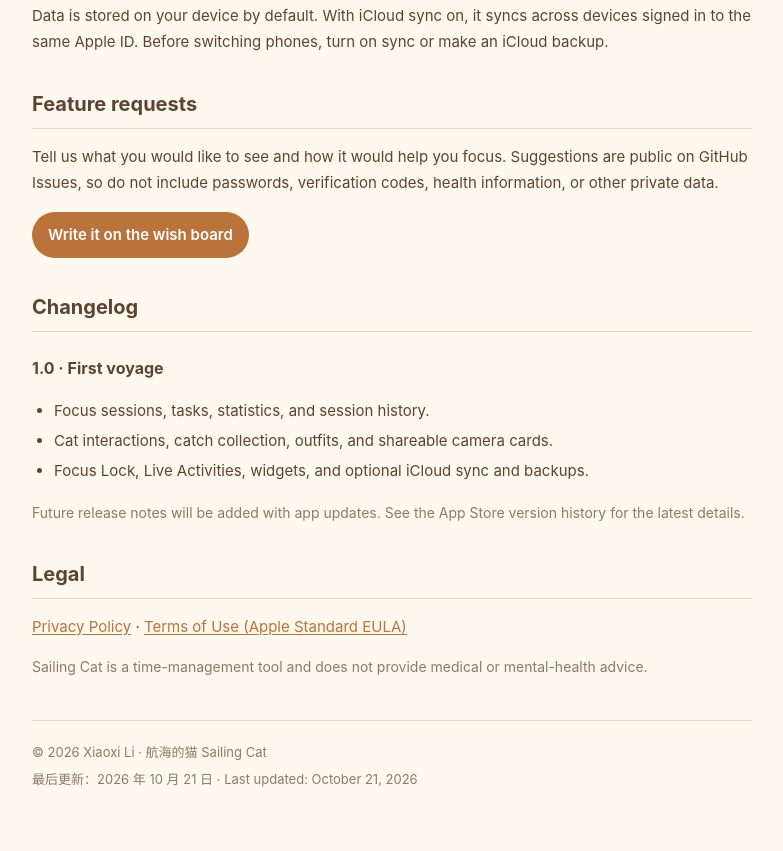
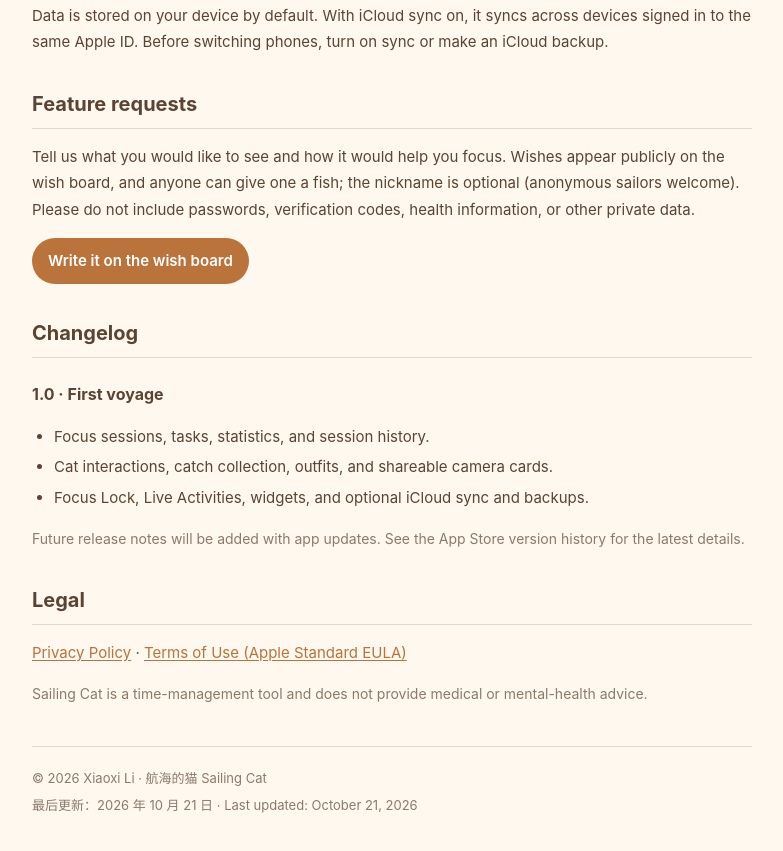
Before and after one commit to SeaLeee/catonsea-site, a plain HTML site: page index.html in a window 1280 px wide. Shown: the part 4862-5713 px from the top of the page, without its empty margins (248-1031 px from the left). Drawn offline with Linux system fonts and the light colour scheme.

Commit message:
docs: 支持页许愿说明改为自建许愿板

```diff
--- a/index.html
+++ b/index.html
@@ -171,7 +171,7 @@
   <p>Data is stored on your device by default. With iCloud sync on, it syncs across devices signed in to the same Apple ID. Before switching phones, turn on sync or make an iCloud backup.</p>
 
   <h2>Feature requests</h2>
-  <p>Tell us what you would like to see and how it would help you focus. Suggestions are public on GitHub Issues, so do not include passwords, verification codes, health information, or other private data.</p>
+  <p>Tell us what you would like to see and how it would help you focus. Wishes appear publicly on the wish board, and anyone can give one a fish; the nickname is optional (anonymous sailors welcome). Please do not include passwords, verification codes, health information, or other private data.</p>
   <p><a class="button" href="https://sailing-cat.up.railway.app/wish">Write it on the wish board</a></p>
 
   <h2>Changelog</h2>
```
